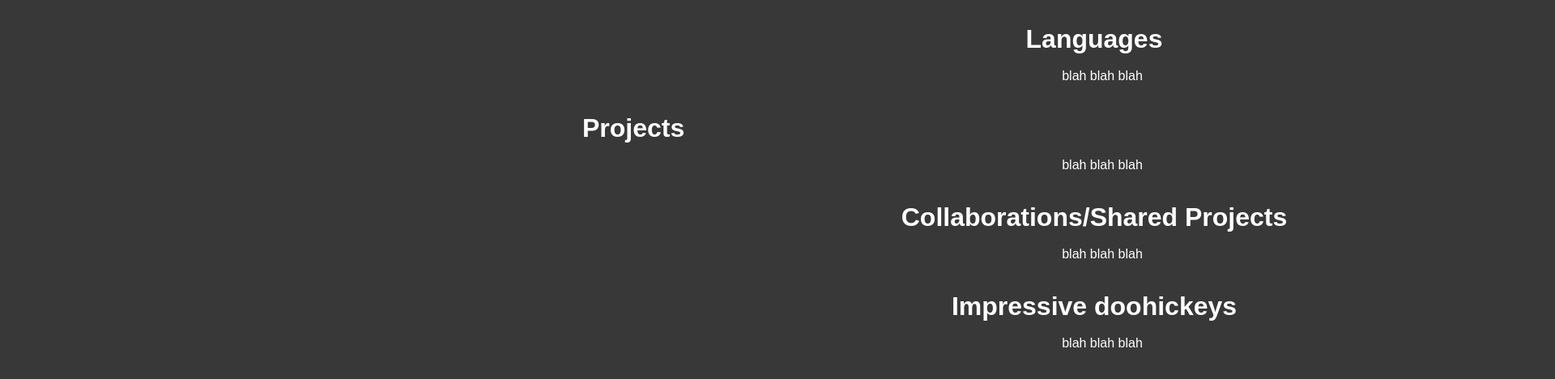
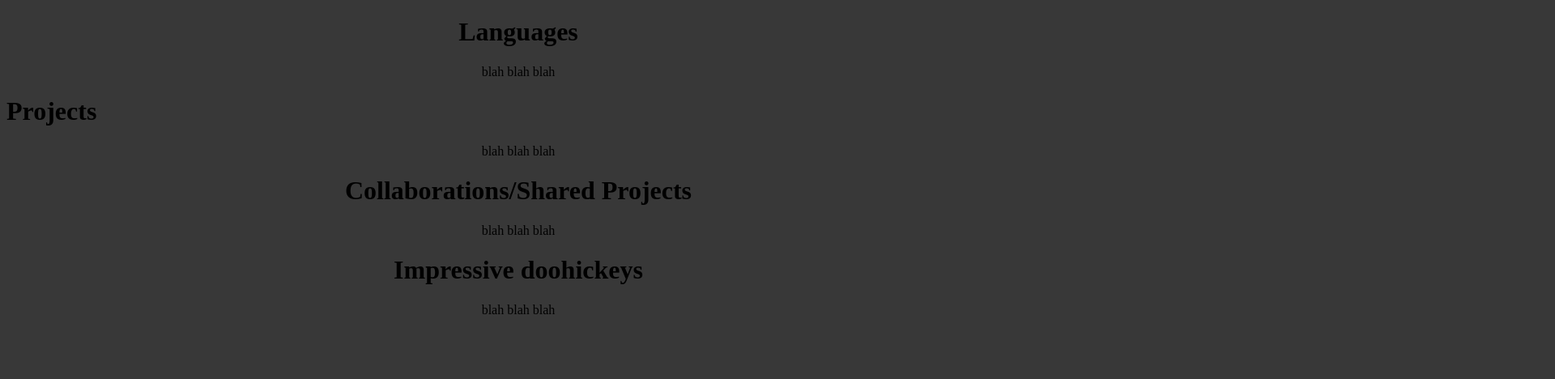
Before and after one commit to quibbious/quibbious.github.io, a plain HTML site: page index.html in a window 1280 px wide. Shown: the top 468 px of the page at 81% size, 1920 px wide, since content can reach past the window. Drawn offline with Linux system fonts and the light colour scheme.

Commit message:
Update style.css

```diff
--- a/style.css
+++ b/style.css
@@ -1,35 +1,9 @@
-/* Heading */
-h1{
- transform:translatex(711px) translatey(9px);
- font-family:Arial,'Helvetica Neue',Helvetica,sans-serif;
- color:#ffffff;
- font-style:normal;
- letter-spacing:0px;
- z-index:0;
- position:relative;
- right:0px;
- bottom:0px;
-}
 
 /* Body */
 body{
  background-color:#383838;
 }
 
-/* Paragraph */
-p{
- color:#ffffff;
- font-family:Arial,'Helvetica Neue',Helvetica,sans-serif;
- margin-top:14px;
- padding-top:5px;
- position:static;
- left:0px;
- bottom:0px;
- right:0px;
- min-height:25px;
- transform:translatex(721px) translatey(0px);
-}
-
 .center {
   text-align: center;
 }
```
